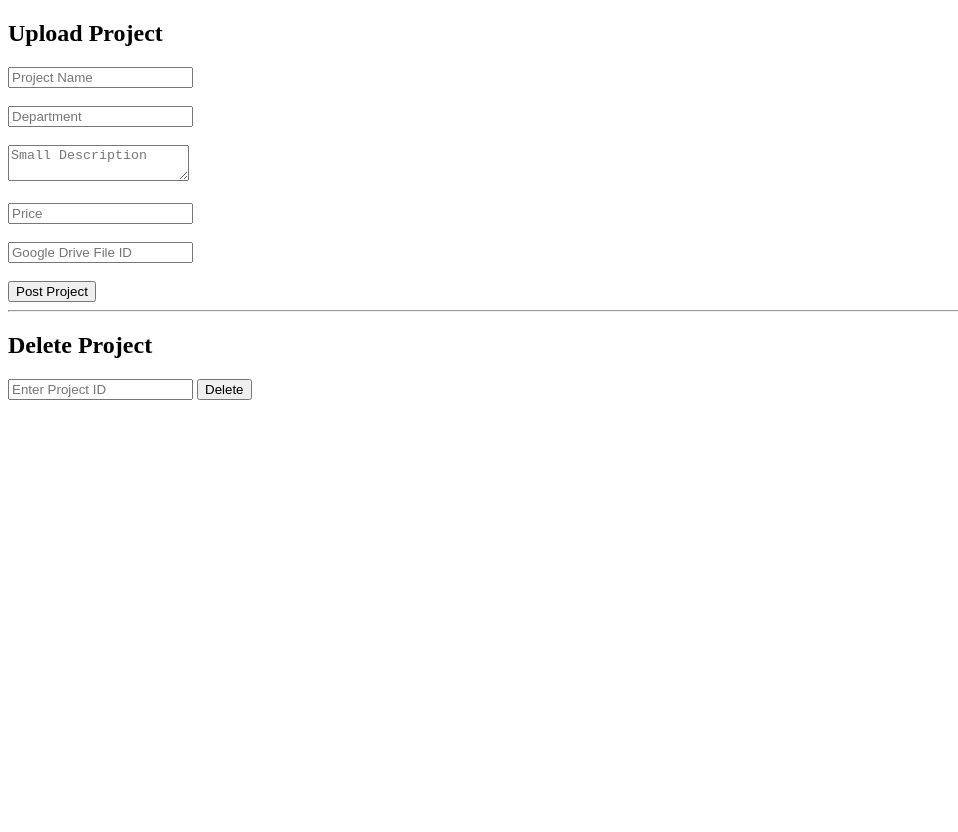
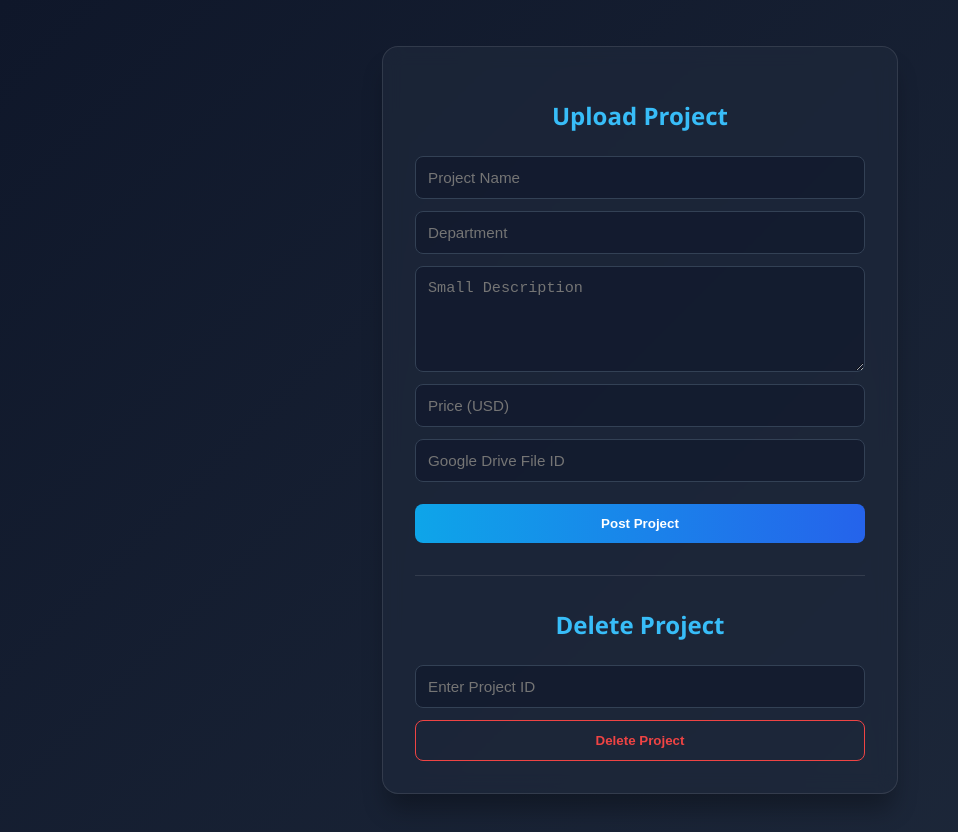
Before and after one commit to cybersweeft1/swweeft-admin, a plain HTML site: page index.html in a window 1280 px wide. Shown: the whole page, without its empty margins (0-958 px from the left). Before the commit the page ends 800 px from the top, so only its background shows below. Drawn offline with Linux system fonts and the light colour scheme.

Commit message:
Update index.html

```diff
--- a/index.html
+++ b/index.html
@@ -1,39 +1,146 @@
 <!DOCTYPE html>
-<html>
+<html lang="en">
 <head>
-  <title>Sweeft's Admin - Project Upload</title>
+    <title>Admin - Project Management</title>
     <meta charset="UTF-8">
+    <meta name="viewport" content="width=device-width, initial-scale=1.0">
+    <style>
+        /* Base Styling & Deep Blue Gradient Background */
+        body {
+            font-family: 'Segoe UI', Tahoma, Geneva, Verdana, sans-serif;
+            background: linear-gradient(135deg, #0f172a 0%, #1e293b 100%);
+            color: #f8fafc;
+            display: flex;
+            justify-content: center;
+            align-items: center;
+            min-height: 100vh;
+            margin: 0;
+            padding: 20px;
+        }
+
+        .admin-container {
+            background: rgba(30, 41, 59, 0.7);
+            backdrop-filter: blur(10px);
+            border: 1px solid rgba(255, 255, 255, 0.1);
+            padding: 2rem;
+            border-radius: 16px;
+            box-shadow: 0 20px 25px -5px rgba(0, 0, 0, 0.3);
+            width: 100%;
+            max-width: 450px;
+        }
+
+        h2 {
+            font-weight: 600;
+            font-size: 1.5rem;
+            margin-bottom: 1.5rem;
+            color: #38bdf8; /* Light blue accent */
+            text-align: center;
+        }
+
+        /* Form Styling */
+        form {
+            display: flex;
+            flex-direction: column;
+            gap: 12px;
+        }
+
+        input, textarea {
+            background: rgba(15, 23, 42, 0.6);
+            border: 1px solid #334155;
+            border-radius: 8px;
+            padding: 12px;
+            color: white;
+            font-size: 0.95rem;
+            transition: all 0.3s ease;
+        }
+
+        input:focus, textarea:focus {
+            outline: none;
+            border-color: #38bdf8;
+            box-shadow: 0 0 0 2px rgba(56, 189, 248, 0.2);
+        }
+
+        textarea {
+            resize: vertical;
+            min-height: 80px;
+        }
+
+        /* Button Styling */
+        button {
+            cursor: pointer;
+            border: none;
+            border-radius: 8px;
+            padding: 12px;
+            font-weight: bold;
+            transition: transform 0.2s, opacity 0.2s;
+        }
+
+        button:active {
+            transform: scale(0.98);
+        }
+
+        #postBtn {
+            background: linear-gradient(to right, #0ea5e9, #2563eb);
+            color: white;
+            margin-top: 10px;
+        }
+
+        #deleteBtn {
+            background: transparent;
+            border: 1px solid #ef4444;
+            color: #ef4444;
+            width: 100%;
+        }
+
+        #deleteBtn:hover {
+            background: #ef4444;
+            color: white;
+        }
+
+        .divider {
+            height: 1px;
+            background: rgba(255, 255, 255, 0.1);
+            margin: 2rem 0;
+        }
+
+        .delete-section {
+            display: flex;
+            flex-direction: column;
+            gap: 12px;
+        }
+
+    </style>
 </head>
 <body>
 
+<div class="admin-container">
     <h2>Upload Project</h2>
-
     <form id="projectForm">
-  <input type="text" id="projectName" placeholder="Project Name" required><br><br>
-
-  <input type="text" id="department" placeholder="Department" required><br><br>
-
-  <textarea id="description" placeholder="Small Description" required></textarea><br><br>
-
-  <input type="number" id="price" placeholder="Price" required><br><br>
-
-  <input type="text" id="fileId" placeholder="Google Drive File ID" required><br><br>
-
-  <button type="submit">Post Project</button>
+        <input type="text" id="projectName" placeholder="Project Name" required>
+        <input type="text" id="department" placeholder="Department" required>
+        <textarea id="description" placeholder="Small Description" required></textarea>
+        <input type="number" id="price" placeholder="Price (USD)" required>
+        <input type="text" id="fileId" placeholder="Google Drive File ID" required>
+        <button type="submit" id="postBtn">Post Project</button>
     </form>
 
-<hr>
+    <div class="divider"></div>
 
     <h2>Delete Project</h2>
+    <div class="delete-section">
         <input type="text" id="deleteId" placeholder="Enter Project ID">
-<button onclick="deleteProject()">Delete</button>
+        <button id="deleteBtn" onclick="deleteProject()">Delete Project</button>
+    </div>
+</div>
 
 <script>
-
-const WEBAPP_URL = "https://script.google.com/macros/s/AKfycbwkT3pkdpL7PfsIJLFz-iAXj1T_p1IjAlHMBmHMYDwqHEpsEoFR4O5wKuXOXMMKv0MS/exec";
+    const WEBAPP_URL = "YOUR_WEBAPP_URL";
 
     document.getElementById("projectForm").addEventListener("submit", function(e){
         e.preventDefault();
+        const postBtn = document.getElementById("postBtn");
+        postBtn.innerText = "Processing...";
+        postBtn.disabled = true;
 
         fetch(WEBAPP_URL, {
             method: "POST",
@@ -54,12 +161,18 @@ document.getElementById("projectForm").addEventListener("submit", function(e){
             } else {
                 alert("Error posting project");
             }
+        })
+        .finally(() => {
+            postBtn.innerText = "Post Project";
+            postBtn.disabled = false;
         });
     });
 
     function deleteProject(){
         const id = document.getElementById("deleteId").value;
+        if(!id) return alert("Please enter an ID");
 
+        if(confirm("Are you sure you want to delete this project?")){
             fetch(WEBAPP_URL, {
                 method: "POST",
                 body: JSON.stringify({
@@ -71,12 +184,13 @@ function deleteProject(){
             .then(data => {
                 if(data.success){
                     alert("Deleted Successfully");
+                    document.getElementById("deleteId").value = "";
                 } else {
                     alert("ID not found");
                 }
             });
         }
-
+    }
 </script>
 
 </body>
```
Lines whose indentation alone changed are shown as unchanged.
